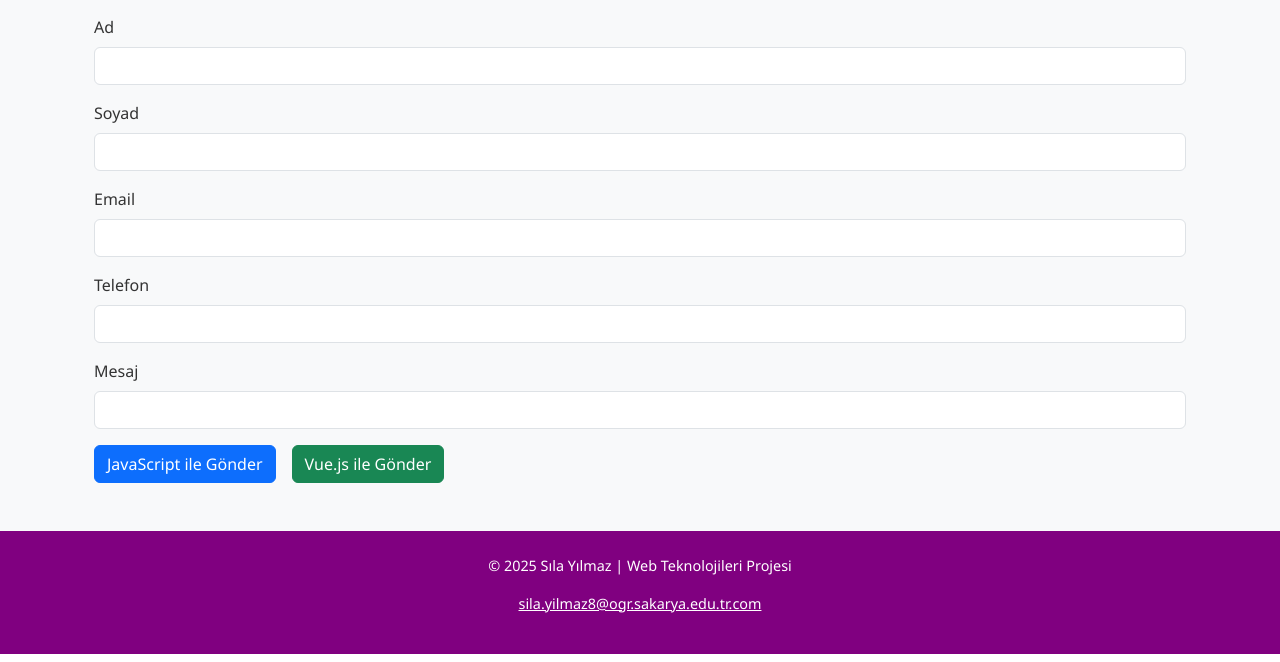
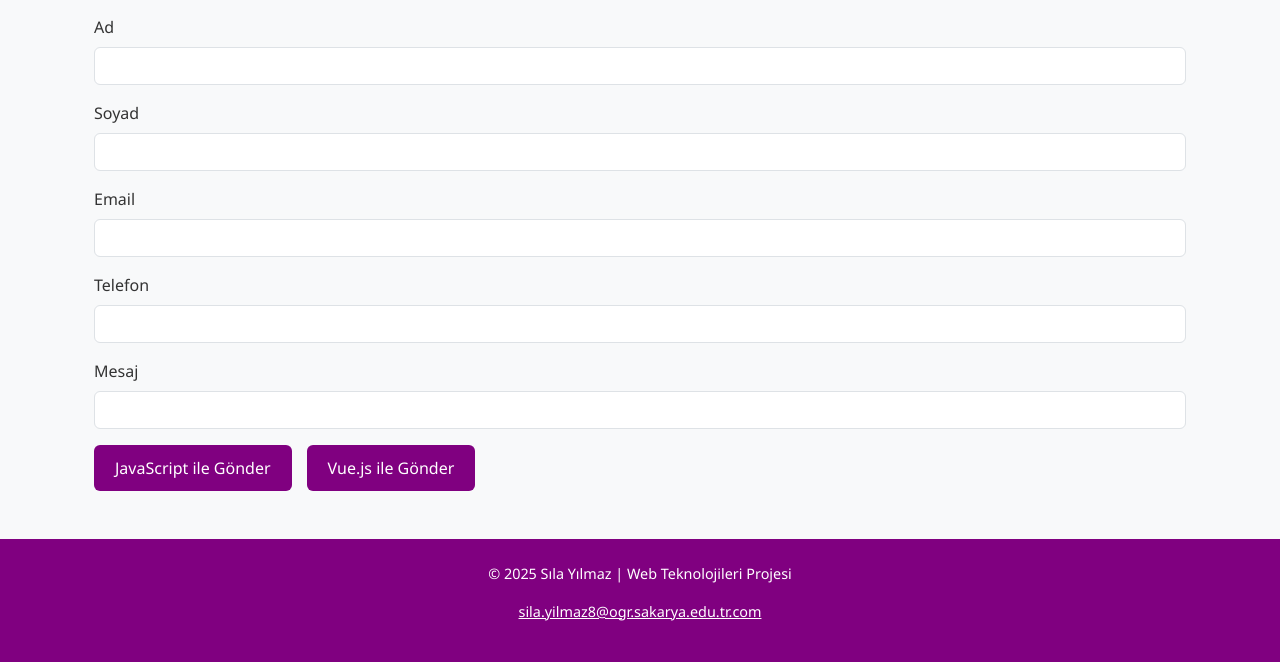
Before and after one commit to sila1508/web_proje, a PHP site: page /iletisim.html in a window 1280 px wide. Shown: the part 233-895 px from the top of the page. Run offline with PHP 8.4, Linux system fonts and the light colour scheme.

Commit message:
tasarımda bazı değişiklikler yapıldı.

```diff
--- a/iletisim.html
+++ b/iletisim.html
@@ -72,8 +72,8 @@
                 </div>
 
                 <div class="col-12">
-                    <button type="button" class="btn btn-primary me-3" onclick="jsIleGonder()">JavaScript ile Gönder</button>
-                    <button type="button" class="btn btn-success" @click="VueIleGonder">Vue.js ile Gönder</button>
+                    <button type="button" class="btn jsButon" onclick="jsIleGonder()">JavaScript ile Gönder</button>
+                    <button type="button" class="btn vueButon" @click="VueIleGonder">Vue.js ile Gönder</button>
                 </div>
             </form>
         </div>
--- a/style.css
+++ b/style.css
@@ -31,6 +31,26 @@ main {
   height: 180px;
   object-fit: contain;
 }
+.jsButon{
+    background-color: #800080;
+    color: white;
+    padding: 10px 20px;
+    margin-right: 15px;
+}
+.jsButon:hover{
+    background-color: #5e005e;
+    color: white;
+}
+.vueButon{
+    background-color: #800080;
+    color: white;
+    padding: 10px 20px;
+
+}
+.vueButon:hover{
+    background-color: #5e005e;
+    color: white;
+}
 .girisButon{
   background-color: #800080;
   color: white;
```
Also changed, not shown: sehrim.html (+4 -4 lines).
